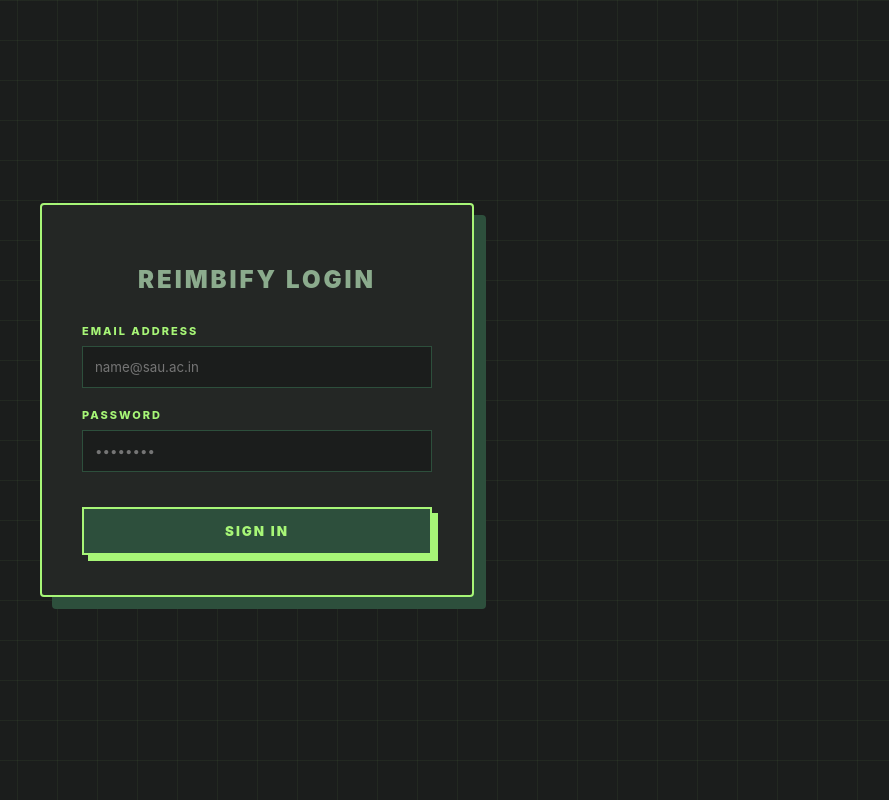
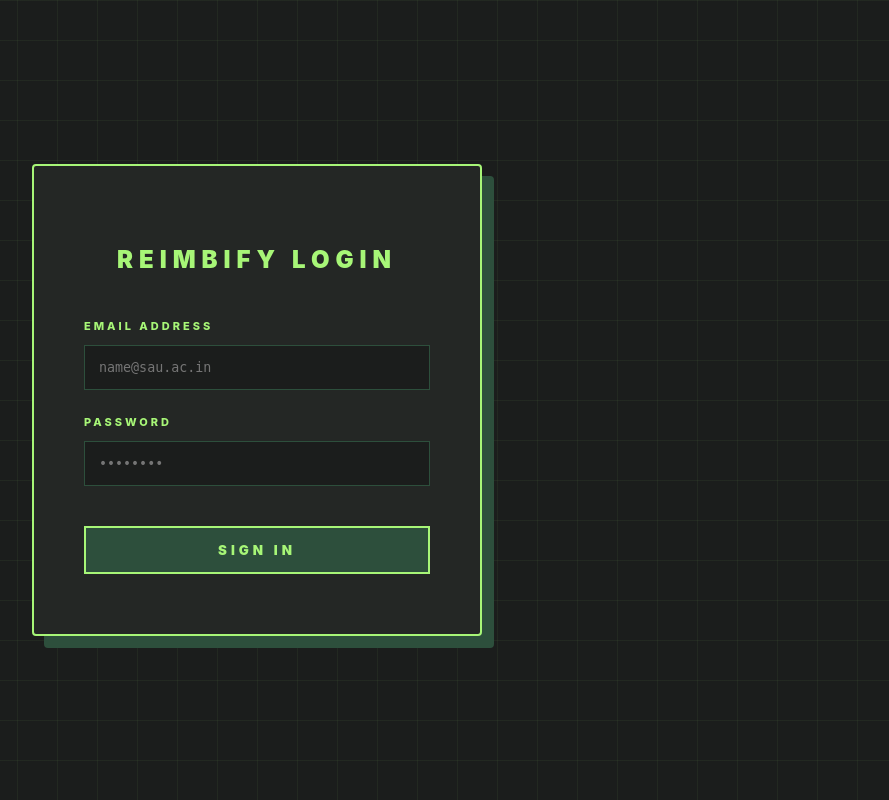
Before and after one commit to shreyabansal-sb/reimbify, a Flask app: page /login in a window 1280 px wide. Shown: the whole page, without its empty margins (383-1272 px from the left). Run offline with Flask 3, Linux system fonts and the light colour scheme.

Commit message:
Update style.css

```diff
--- a/static/style.css
+++ b/static/style.css
@@ -1,109 +1,118 @@
 /*---------------------Login.css------------------------------------------*/
 
-/* Body Background with Industrial Grid */
+/* Body Background with Industrial Grid - Fixed Centering */
 body.login-body {
     margin: 0;
     padding: 0;
-    display: flex;             /* Enable centering logic */
-    justify-content: center;    /* Center horizontally */
-    align-items: center;        /* Center vertically */
-    min-height: 100vh;          /* Force body to take full screen height */
+    display: flex;
+    justify-content: center;
+    align-items: center;
+    height: 100vh;
+    width: 100vw;
     background-color: #1b1d1c;
     background-image:
         linear-gradient(rgba(167, 246, 119, 0.05) 1px, transparent 1px),
         linear-gradient(90deg, rgba(167, 246, 119, 0.05) 1px, transparent 1px);
     background-size: 40px 40px;
     color: #e0e4e0;
-    font-family: 'Inter', -apple-system, BlinkMacSystemFont, "Segoe UI", Roboto, sans-serif;
+    font-family: 'Inter', 'JetBrains Mono', monospace;
     -webkit-font-smoothing: antialiased;
+    overflow: hidden;
 }
 
-/* The Login Card - Matches Indie Poster style */
+/* The Login Card - Broader Layout */
 .login-container {
     background-color: #242725 !important;
     border: 2px solid #a7f677 !important;
     border-radius: 4px;
-    padding: 40px;
-    width: 350px;
+    padding: 60px 50px;      /* Increased padding for better internal spacing */
+    width: 450px;            /* Broadened as requested */
     text-align: center;
-    /* Hard offset shadow */
     box-shadow: 12px 12px 0px #2d4f3c !important;
-    position: relative; /* Ensures shadow and layout behave */
+    position: relative;
+    box-sizing: border-box;
 }
 
 .login-container h2 {
-    color: #8bab8d; /* Muted Olive Green */
+    color: #a7f677 !important;
     text-transform: uppercase;
-    letter-spacing: 3px;
+    letter-spacing: 6px;
     font-weight: 900;
-    margin-bottom: 30px;
+    margin-bottom: 45px;
+    transition: all 0.4s ease;
+    display: inline-block;
+    cursor: default;
+}
+
+/* Glow on Header Hover */
+.login-container h2:hover {
+    color: #ffffff !important;
+    text-shadow: 0px 0px 10px #a7f677, 0px 0px 20px rgba(167, 246, 119, 0.6);
 }
 
 /* Form Layout */
 .input-group {
     text-align: left;
-    margin-bottom: 20px;
+    margin-bottom: 25px;
 }
 
 .input-group label {
     display: block;
-    margin-bottom: 8px;
+    margin-bottom: 12px;
     font-size: 11px;
     text-transform: uppercase;
-    letter-spacing: 2px;
-    color: #a7f677; /* Lime Green Labels */
+    letter-spacing: 3px;
+    color: #a7f677;
     font-weight: 800;
 }
 
 /* Styled Inputs */
 .input-group input {
     width: 100%;
-    padding: 12px;
+    padding: 14px;
     background-color: #1b1d1c;
     border: 1px solid #2d4f3c;
-    border-radius: 0px; /* Sharp Industrial Edges */
+    border-radius: 0px;
     color: #ffffff;
-    font-family: inherit;
+    font-family: 'JetBrains Mono', monospace;
     box-sizing: border-box;
+    transition: all 0.3s ease;
 }
 
 .input-group input:focus {
     outline: none;
     border-color: #a7f677;
-    box-shadow: 0 0 8px rgba(167, 246, 119, 0.2);
+    box-shadow: 0 0 15px rgba(167, 246, 119, 0.2);
 }
 
-/* 3D Tactile Login Button */
+/* Login Button - Green Glow Hover */
 .login-btn {
     width: 100%;
-    padding: 15px;
+    padding: 18px;           /* Slightly taller for the broader box */
     background-color: #2d4f3c !important;
     color: #a7f677 !important;
     border: 2px solid #a7f677 !important;
     border-radius: 0px !important;
     font-weight: 900;
+    font-family: inherit;
     text-transform: uppercase;
-    letter-spacing: 2px;
+    letter-spacing: 4px;
     cursor: pointer;
     position: relative;
     top: 0;
-    /* 3D Pop Shadow */
-    box-shadow: 6px 6px 0px #a7f677 !important;
-    transition: all 0.2s cubic-bezier(0.175, 0.885, 0.32, 1.275);
+    transition: all 0.3s ease;
+    box-sizing: border-box;
 }
 
 .login-btn:hover {
-    top: -3px;
     background-color: #a7f677 !important;
     color: #1b1d1c !important;
-    box-shadow: 8px 8px 0px #2596be !important; /* Blue-grey offset on hover */
+    box-shadow: 0px 0px 20px rgba(167, 246, 119, 0.5) !important;
 }
 
 .login-btn:active {
-    top: 4px;
-    box-shadow: 0px 0px 0px #a7f677 !important;
+    transform: scale(0.98);
 }
-
 /*---------------------------------------------------------------------------------*/
 
 /*--------------------------------Dashboardstudent----------------------------------------------*/
```
